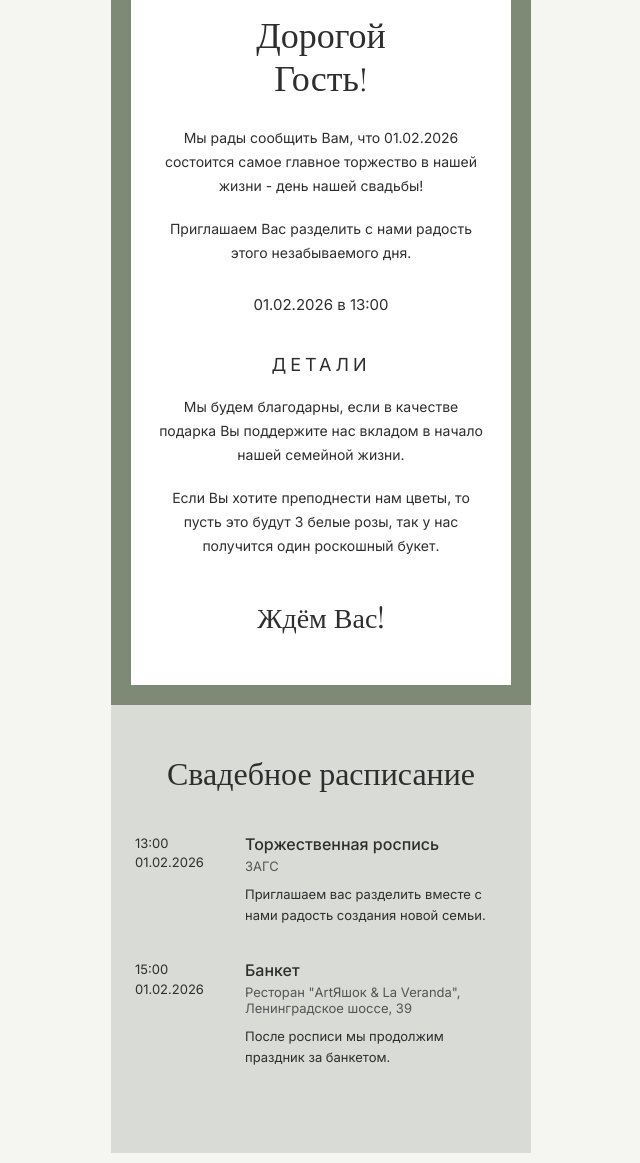
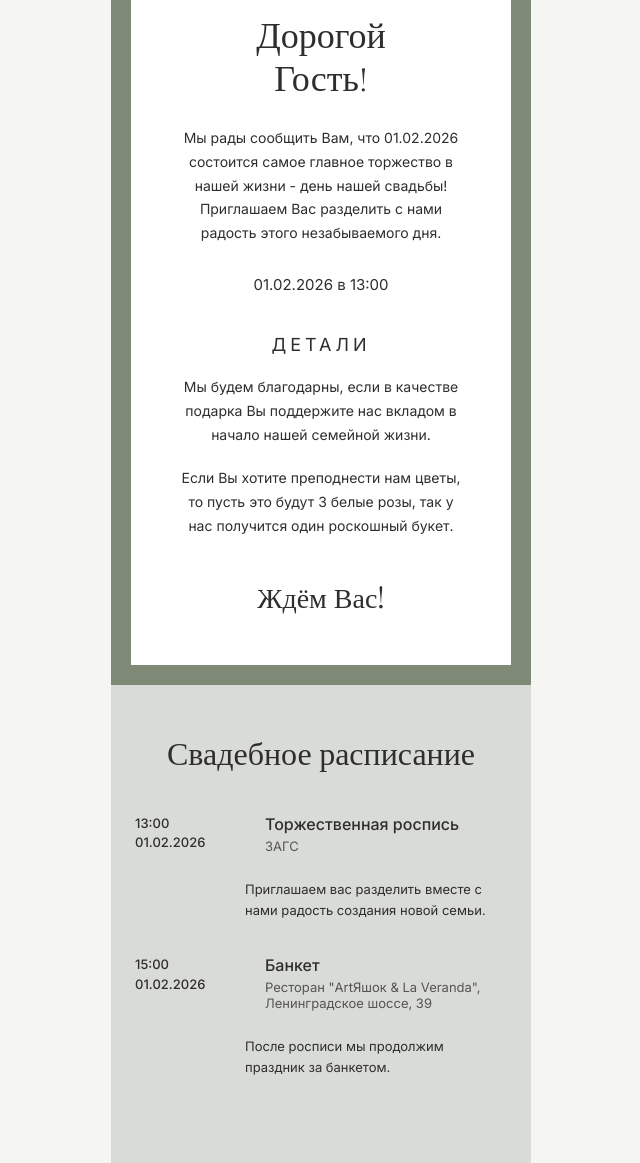
Before and after one commit to beobito/beobito.github.io, a plain HTML site: page index.html in a window 1280 px wide. Shown: the part 700-1863 px from the top of the page, without its empty margins (319-959 px from the left). Drawn offline with nearby package versions, Linux system fonts and the light colour scheme.

Commit message:
Update index.html

```diff
--- a/index.html
+++ b/index.html
@@ -114,6 +114,7 @@ body {
   font-size: 14px;
   line-height: 1.7;
   margin-bottom: 20px;
+  padding: 0 20px;
 }
 
 .card-invite .datetime {
@@ -155,24 +156,27 @@ body {
 
 .event-time {
   font-size: 13px;
+  font-weight: 500;
   line-height: 1.5;
 }
 
 .event-info .event-name {
   font-weight: 500;
   margin-bottom: 4px;
+  padding-left: 20px;
 }
 
 .event-info .event-place {
   font-size: 13px;
   color: #555;
-  margin-bottom: 10px;
+  margin-bottom: 25px;
+  padding-left: 20px;
 }
 
 .event-info p {
   font-size: 13px;
   line-height: 1.6;
-  margin: 0;
+  margin: 15px 0 0 0;
 }
 </style>
 </head>
@@ -204,10 +208,7 @@ body {
       <h2>Дорогой<br>Гость!</h2>
       <p>
         Мы рады сообщить Вам, что 01.02.2026 состоится самое главное торжество в
-        нашей жизни - день нашей свадьбы!
-      </p>
-      <p>
-        Приглашаем Вас разделить с нами радость этого незабываемого дня.
+        нашей жизни - день нашей свадьбы!<br>Приглашаем Вас разделить с нами радость этого незабываемого дня.
       </p>
       <div class="datetime">01.02.2026 в 13:00</div>
 
```
